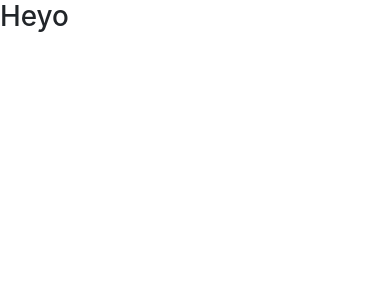
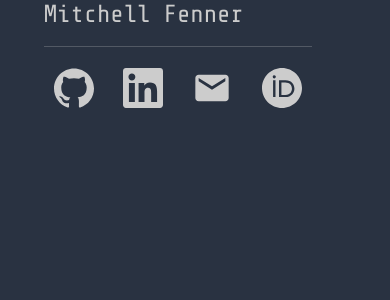
Before and after one commit to mitchfen/mitchfen.com, a React (Create React App) app: page / in a window 390 px wide. Shown: the top 300 px of the page. Built offline with nearby package versions, Linux system fonts and the light colour scheme.

Commit message:
feat: update css components and dependencies

```diff
--- a/package.json
+++ b/package.json
@@ -12,12 +12,12 @@
     "@types/react-dom": "^17.0.11",
     "react": "^17.0.2",
     "react-dom": "^17.0.2",
-    "react-scripts": "4.0.3",
-    "typescript": "^4.5.2",
+    "react-icons": "^4.3.1",
+    "react-scripts": "^4.0.3",
     "web-vitals": "^1.1.2"
   },
   "scripts": {
-    "start": "react-scripts --openssl-legacy-provider start",
+    "start": "react-scripts start",
     "build": "react-scripts build"
   },
   "eslintConfig": {
--- a/src/App.tsx
+++ b/src/App.tsx
@@ -1,9 +1,15 @@
+import Socials from "./components/Socials";
+
 function App() {
   return (
     <>
-    <div className="App">
-      <h1>Heyo</h1>
-    </div>
+      <div className="flex-parent">
+        <div className="left-column">
+          <h2>Mitchell Fenner</h2>
+          <hr />
+          <Socials />
+        </div>
+      </div>
     </>
   );
 }
--- a/src/assets/main.css
+++ b/src/assets/main.css
@@ -1,13 +1,118 @@
+@import url("https://fonts.googleapis.com/css2?family=Share+Tech+Mono&display=swap");
+
+:root {
+  --background: #293241;
+  --foreground: #cccccc;
+  --magenta: #f8714fd3;
+  --orange: #f8714fd3;
+}
+
+.magenta {
+  color: var(--magenta);
+}
+
+.orange {
+  color: var(--orange);
+}
+
+.foreground {
+  color: var(--foreground);
+}
+
 body {
-  margin: 0;
-  font-family: -apple-system, BlinkMacSystemFont, 'Segoe UI', 'Roboto', 'Oxygen',
-    'Ubuntu', 'Cantarell', 'Fira Sans', 'Droid Sans', 'Helvetica Neue',
-    sans-serif;
+  background-color: var(--background);
+  color: var(--foreground);
+  font-size: 18pt;
+  font-family: "Share Tech Mono", monospace;
+  padding: 0.5em;
   -webkit-font-smoothing: antialiased;
   -moz-osx-font-smoothing: grayscale;
 }
 
+p {
+  margin-block-start: 0em;
+  margin-block-end: 0em;
+}
+
 code {
-  font-family: source-code-pro, Menlo, Monaco, Consolas, 'Courier New',
-    monospace;
+  font-family: "Share Tech Mono", monospace;
+  padding: 2px;
+  font-size: 90%;
 }
+
+a {
+  color: var(--orange);
+  text-decoration: none;
+  /*font-style: italic; */
+}
+
+a:hover {
+  text-decoration: underline;
+  /*font-style: italic; */
+}
+
+.flex-parent {
+  display: flex;
+  flex-direction: row;
+  justify-content: center;
+}
+
+.social {
+  margin: 5px 10px 5px 10px;
+  will-change: transform;
+  transition: transform 450ms;
+  color: var(--foreground);
+}
+
+.social:hover {
+  color: var(--magenta);
+  transition: transform 125ms;
+  transform: translateY(-10px);
+}
+
+@media (prefers-reduced-motion: reduce) {
+  .social {
+    transition: none;
+  }
+}
+
+@media (max-width: 1400px) {
+  .left-column {
+    padding-right: 2em;
+  }
+  body {
+    font-size: 20pt;
+  }
+}
+
+@media (max-width: 950px) {
+  body {
+    padding: 0em;
+    font-size: 15pt;
+  }
+}
+
+@media (max-width: 800px) {
+  body {
+    font-size: 14pt;
+  }
+}
+
+@media (max-width: 420px) {
+  body {
+    padding: 0em;
+    font-size: 13pt;
+  }
+}
+
+@media (max-width: 370px) {
+  body {
+    font-size: 12pt;
+  }
+}
+
+@media (max-width: 325px) {
+  body {
+    font-size: 10pt;
+  }
+}
--- /dev/null
+++ b/src/components/Socials.tsx
@@ -0,0 +1,35 @@
+import { SiOrcid, SiGithub, SiLinkedin } from "react-icons/si";
+import { MdEmail } from "react-icons/md";
+
+const Socials = () => {
+  return (
+    <>
+      <a
+        href="https://github.com/mitchfen"
+        rel="noopener noreferrer"
+        target="_blank"
+      >
+        <SiGithub className="social" size={40} />
+      </a>{" "}
+      <a
+        href="https://www.linkedin.com/in/mitchfen/"
+        rel="noopener noreferrer"
+        target="_blank"
+      >
+        <SiLinkedin className="social" size={40} />
+      </a>{" "}
+      <a href="mailto:mitchfen@mitchfen.xyz">
+        <MdEmail className="social" size={40} />
+      </a>{" "}
+      <a
+        href="https://orcid.org/0000-0002-9684-0447"
+        rel="noopener noreferrer"
+        target="_blank"
+      >
+        <SiOrcid className="social" size={40} />
+      </a>{" "}
+    </>
+  );
+};
+
+export default Socials;
--- a/src/index.tsx
+++ b/src/index.tsx
@@ -1,7 +1,7 @@
 import React from 'react';
 import ReactDOM from 'react-dom';
-import './assets/main.css';
 import App from './App';
+import "./assets/main.css";
 
 ReactDOM.render(
   <React.StrictMode>
--- a/src/react-app-env.d.tsx
+++ /dev/null
@@ -1 +0,0 @@
-/// <reference types="react-scripts" />
--- a/tsconfig.json
+++ b/tsconfig.json
@@ -1,6 +1,6 @@
 {
   "compilerOptions": {
-    "target": "es5",
+    "target": "es6",
     "lib": [
       "dom",
       "dom.iterable",
```
Also changed, not shown: src/setupTests.tsx (deleted, +0 -5 lines), 1 other file (tests, documents, lock files or other folders).
